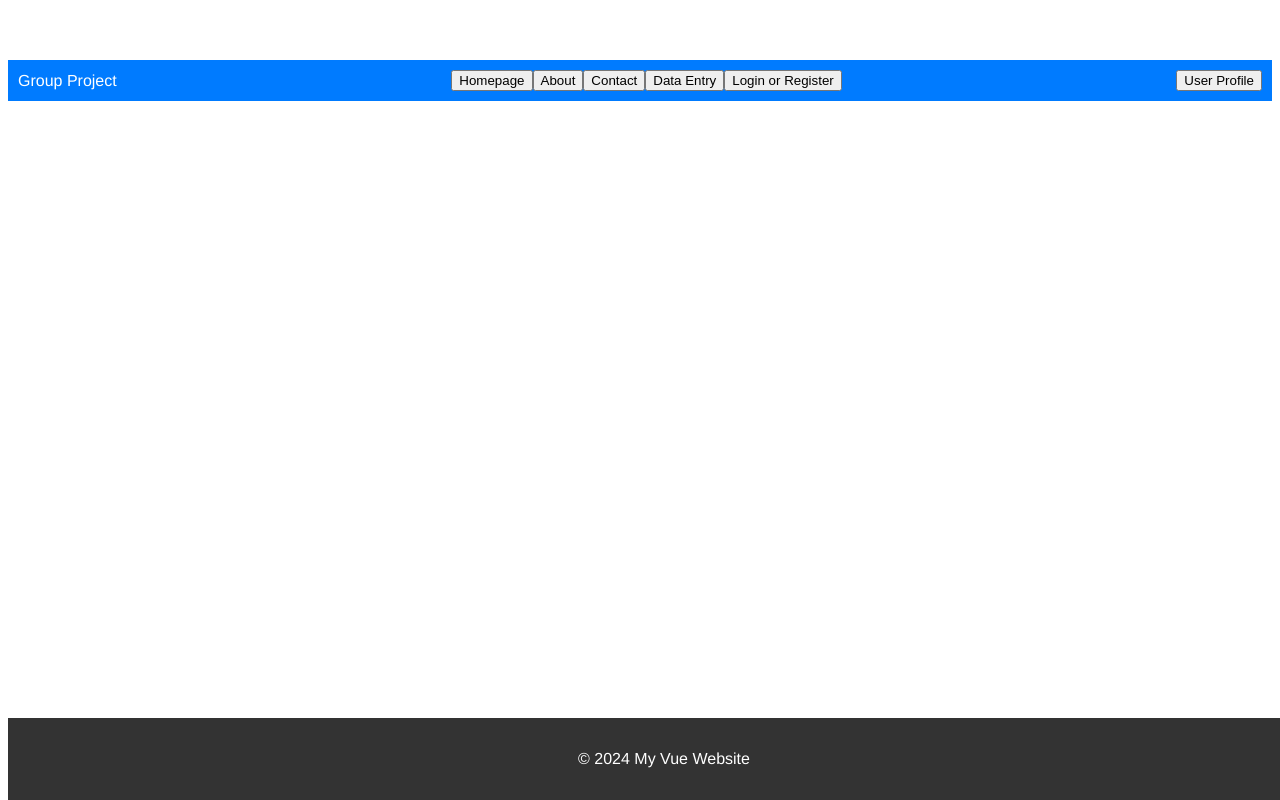
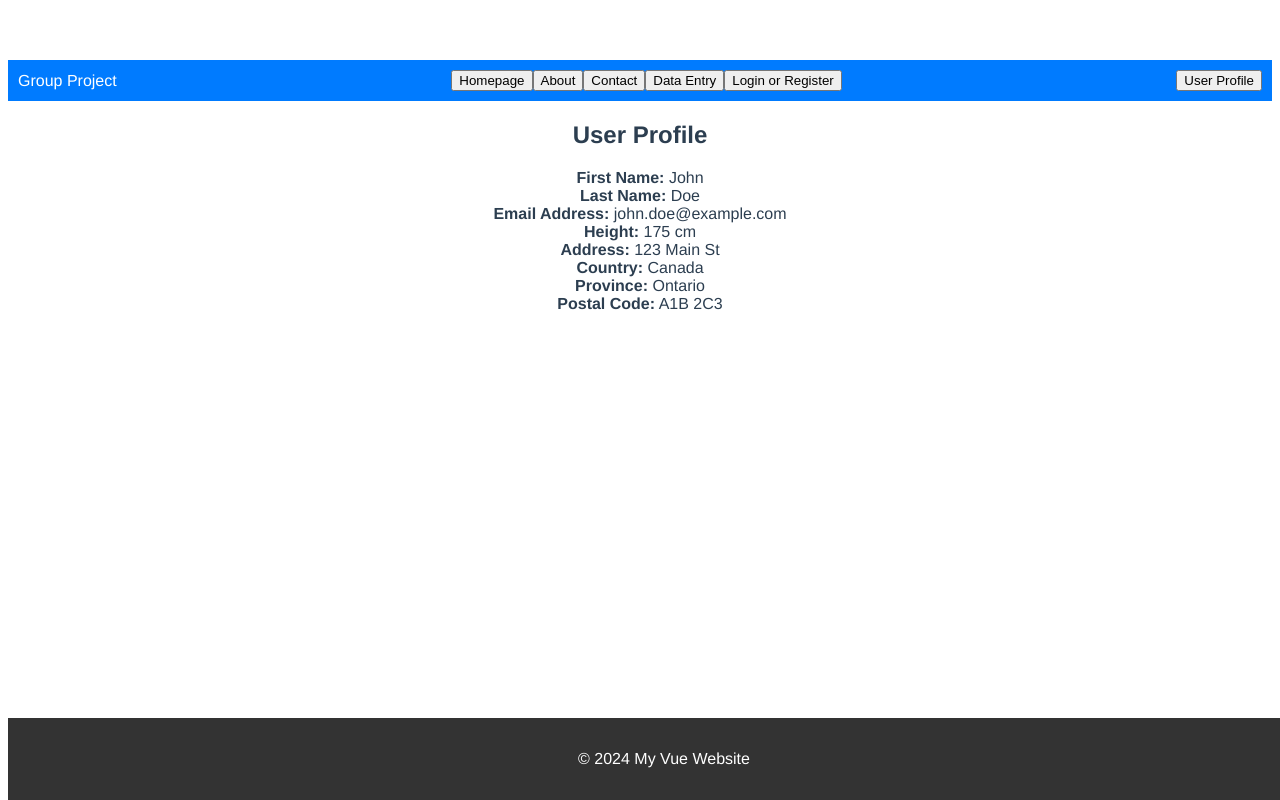
Before and after one commit to leenuralonen/Take2, a Nuxt app: page /userprofile in a window 1280 px wide. Built offline with nearby package versions, Linux system fonts and the light colour scheme.

Commit message:
added user profile functions

```diff
--- a/app.vue
+++ b/app.vue
@@ -15,6 +15,7 @@ import contact from './pages/contact.vue'
 import about from '@/pages/about.vue';
 import loginpage from '@/pages/loginpage.vue';
 import signuppage from './pages/signuppage.vue';
+import userprofile from './pages/userprofile.vue';
 
 export default {
   components: {
@@ -22,7 +23,8 @@ export default {
     contact,
     about,
     loginpage,
-    signuppage
+    signuppage,
+    userprofile,
 },
 };
 </script>
--- a/components/AppHeader.vue
+++ b/components/AppHeader.vue
@@ -23,12 +23,14 @@
       </nuxt-link>
     </nav>
 
-    <button>
-      <div class="user-profile">
+      <div>
+    <nuxt-link to="/userprofile">
+      <button class="user-profile">
         <!-- Placeholder for user profile information or login/logout buttons -->
         <span>User Profile</span>
-      </div>
-    </button>
+      </button>
+    </nuxt-link>
+  </div>
   </header>
 </template>
 
--- /dev/null
+++ b/pages/userprofile.vue
@@ -0,0 +1,52 @@
+<template>
+  <div>
+    <h2>User Profile</h2>
+    <div>
+      <strong>First Name:</strong> {{ user.firstName }}
+    </div>
+    <div>
+      <strong>Last Name:</strong> {{ user.lastName }}
+    </div>
+    <div>
+      <strong>Email Address:</strong> {{ user.email }}
+    </div>
+    <div>
+      <strong>Height:</strong> {{ user.height }} cm
+    </div>
+    <div>
+      <strong>Address:</strong> {{ user.address }}
+    </div>
+    <div>
+      <strong>Country:</strong> {{ user.country }}
+    </div>
+    <div>
+      <strong>Province:</strong> {{ user.province }}
+    </div>
+    <div>
+      <strong>Postal Code:</strong> {{ user.postalCode }}
+    </div>
+  </div>
+</template>
+
+<script>
+export default {
+  data() {
+    return {
+      user: {
+        firstName: 'John',
+        lastName: 'Doe',
+        email: 'john.doe@example.com',
+        height: 175,
+        address: '123 Main St',
+        country: 'Canada',
+        province: 'Ontario',
+        postalCode: 'A1B 2C3',
+      },
+    };
+  },
+};
+</script>
+
+<style scoped>
+/* Add your styling here if needed */
+</style>
```
